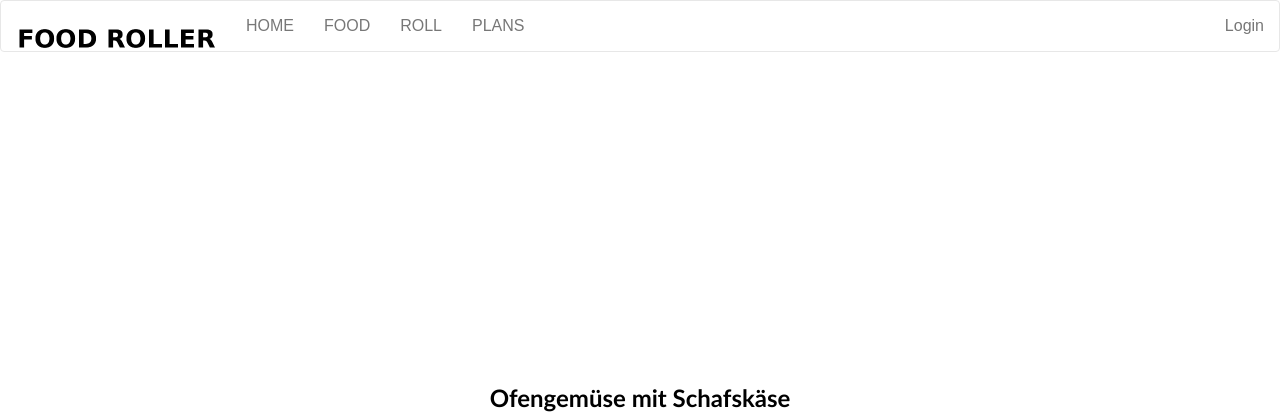
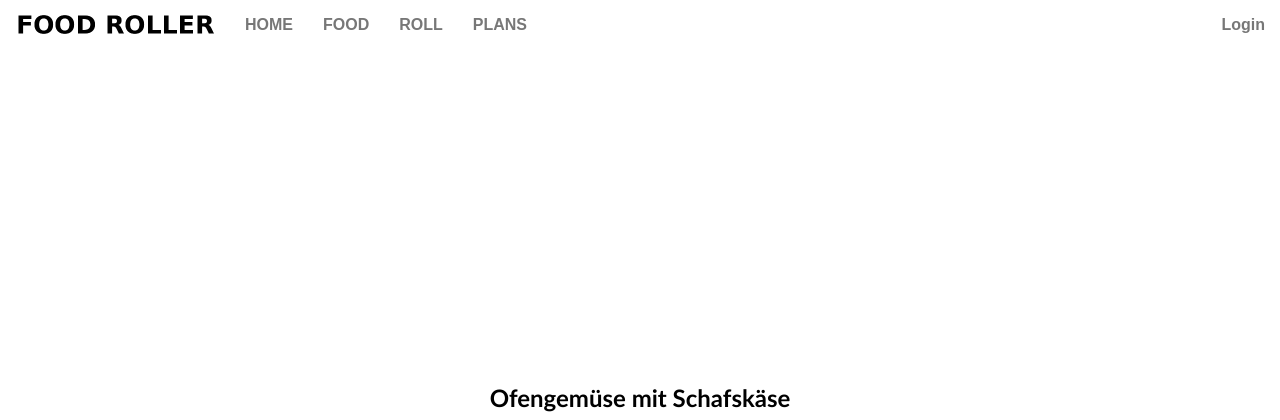
Before and after one commit to zenith0/foodroller, a Django app: page /food/1/ in a window 1280 px wide. Shown: the top 420 px of the page. Run offline with Django 3.2, Linux system fonts and the light colour scheme; data comes from the database, SQL or seed files in the repository; data that the repository does not hold is empty; some libraries are stand-ins or nearby versions.

Commit message:
layout fix in navbar

```diff
--- a/static/css/foodroller.webflow.css
+++ b/static/css/foodroller.webflow.css
@@ -538,6 +538,20 @@ p {
   padding-top: 0px;
   padding-bottom: 0px;
   background-color: hsla(0, 0%, 100%, .54);
+  border: 0;
+  font-weight: bold;
+}
+
+.navbar-nav > li  {
+    color: black;
+}
+
+.nav-list-item {
+  color: black;
+}
+
+.navbar-brand {
+  padding-top: 2px;
 }
 
 .hero-section {
--- a/static/js/foodroller.js
+++ b/static/js/foodroller.js
@@ -71,7 +71,11 @@ $('#confirm-delete').on('show.bs.modal', function(e) {
     $(this).find('.btn-ok').attr('href', $(e.relatedTarget).data('href'));
 });
 
-        $(".nav a").on("click", function(){
-   $(".nav").find(".active").removeClass("active");
-   $(this).parent().addClass("active");
+$(document).ready(function() {
+    // -----------------------------------------------------------------------
+    $.each($('#navbar').find('li'), function() {
+        $(this).toggleClass('active',
+            window.location.pathname.indexOf($(this).find('a').attr('href')) > -1);
+    });
+    // -----------------------------------------------------------------------
 });
```
